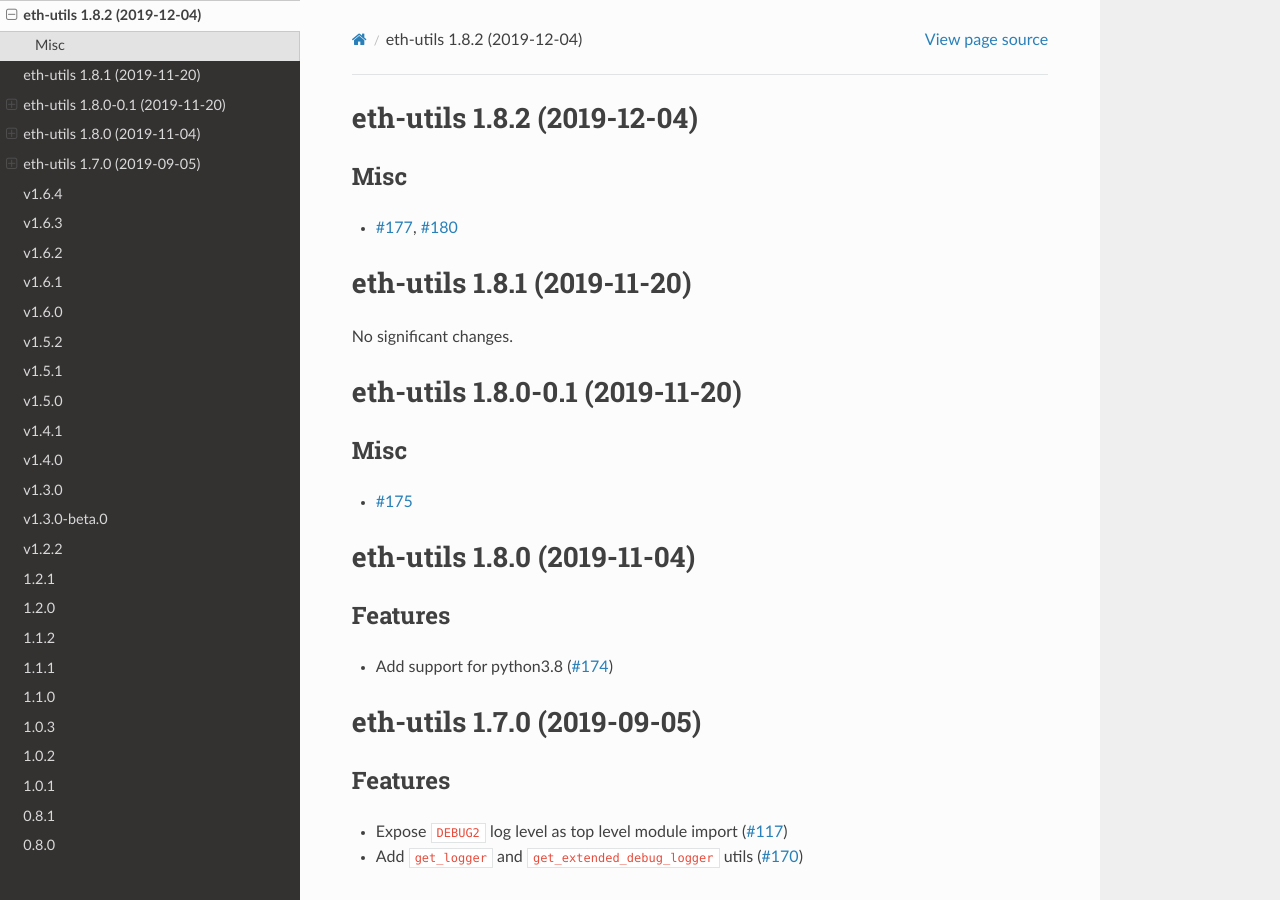
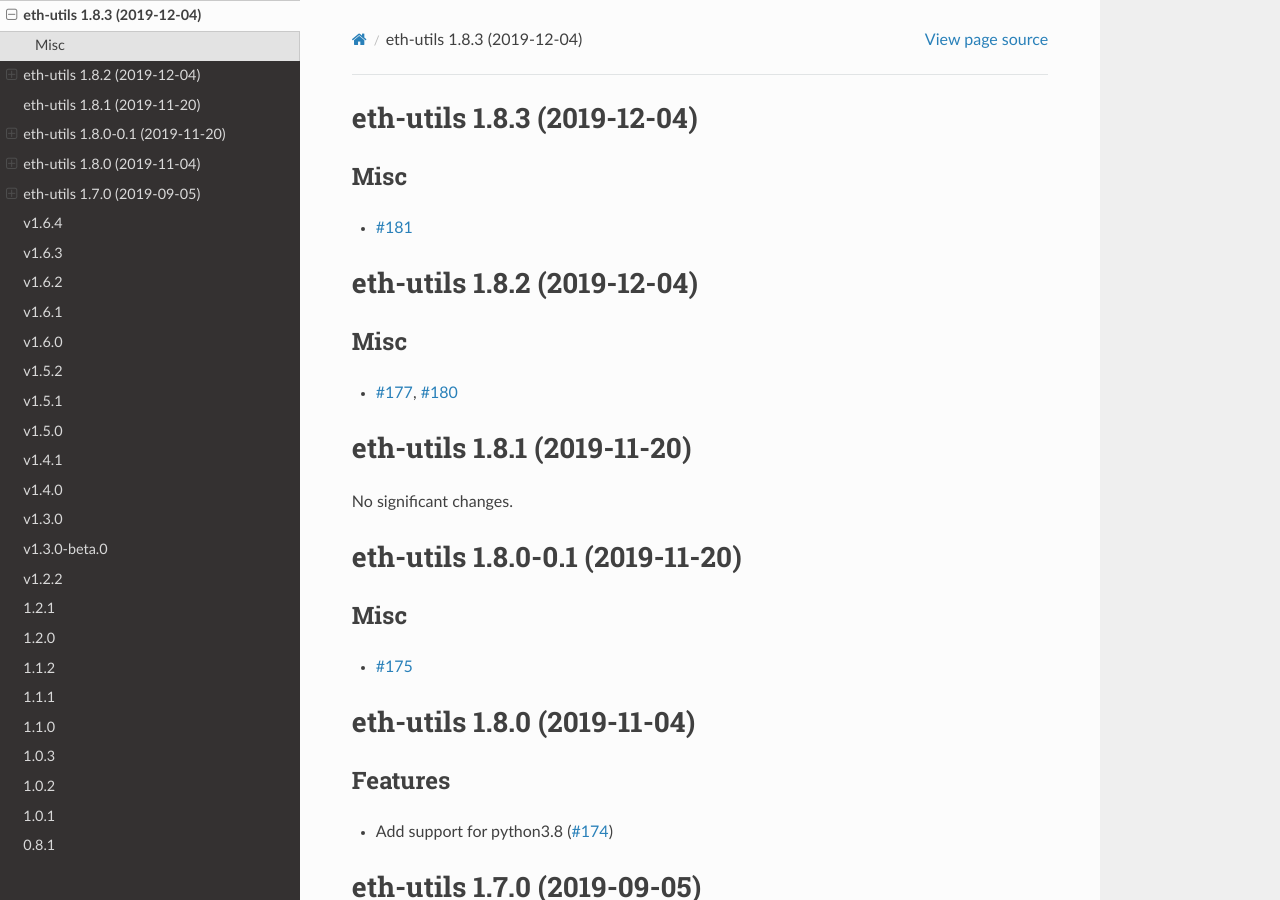
Before and after one commit to ethereum/eth-utils, a Sphinx documentation site: the page built from docs/releases.rst, in a window 1280 px wide and 900 px high. Built offline with Sphinx 7.4.7 and the Read the Docs theme 2.0.0, drawn with Linux system fonts in a browser that asks for light colours; pages that are not in the unit, such as notebooks, are missing from menus.

Commit message:
Bump version: 1.8.2 → 1.8.3

```diff
--- a/docs/releases.rst
+++ b/docs/releases.rst
@@ -1,3 +1,12 @@
+eth-utils 1.8.3 (2019-12-04)
+----------------------------
+
+Misc
+~~~~
+
+- `#181 <https://github.com/ethereum/eth-utils/issues/181>`__
+
+
 eth-utils 1.8.2 (2019-12-04)
 ----------------------------
 
--- a/newsfragments/181.misc.rst
+++ /dev/null
@@ -1 +0,0 @@
-Add global-include for .pyi files in build manifest.
--- a/setup.py
+++ b/setup.py
@@ -44,7 +44,7 @@ extras_require['dev'] = (
 setup(
     name='eth-utils',
     # *IMPORTANT*: Don't manually change the version here. Use the 'bumpversion' utility.
-    version='1.8.2',
+    version='1.8.3',
     description="""Common utility functions for ethereum codebases.""",
     long_description_markdown_filename='README.md',
     author='Piper Merriam',
```
Also changed, not shown: .bumpversion.cfg.
